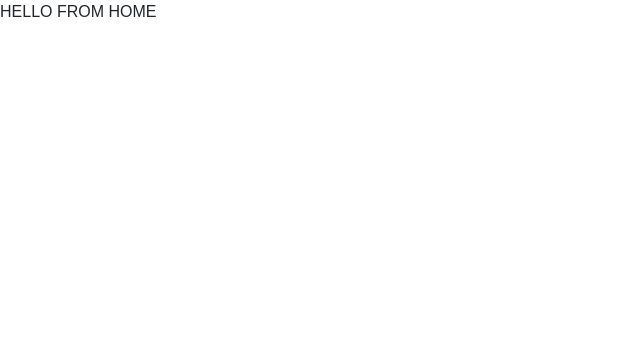
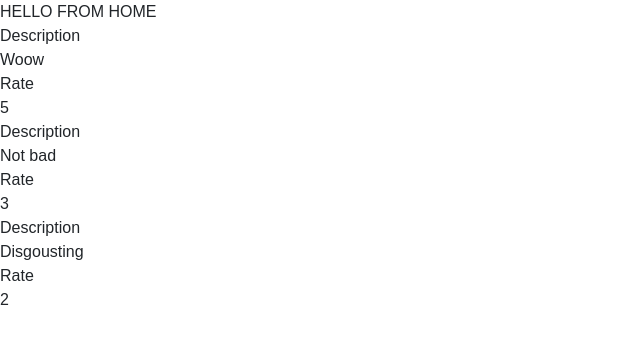
Before and after one commit to Philips7/flux-example, a React (Create React App) app: page / in a window 1280 px wide. Shown: the top 344 px of the page, without its empty margins (0-640 px from the left). Built offline with nearby package versions, Linux system fonts and the light colour scheme.

Commit message:
create RecipeStore

```diff
--- /dev/null
+++ b/src/flux/stores/ReceipeStore.js
@@ -0,0 +1,42 @@
+import EventEmmiter from 'events'
+
+class RecipeStore extends EventEmmiter {
+    constructor() {
+        super()
+        this.recipes = [
+            {
+                id: 34423423,
+                description: 'Woow',
+                rate: 5
+            },
+            {
+                id: 34436523,
+                description: 'Not bad',
+                rate: 3
+            },
+            {
+                id: 4543423,
+                description: 'Disgousting',
+                rate: 2
+            }
+        ]
+    }
+
+    getRecipes() {
+        return this.recipes
+    }
+
+    createTodo(description) {
+        const id = new Date()
+        this.recipes.push({
+            id,
+            description,
+            rated: '???'
+        })
+        this.emit('change')
+    }
+}
+
+const recipeStore = new RecipeStore()
+
+export default recipeStore
--- a/src/routes/Home/Home.js
+++ b/src/routes/Home/Home.js
@@ -1,11 +1,53 @@
 import React, { Component } from 'react'
+import RecipeStore from '../../flux/stores/ReceipeStore'
 
 export class Home extends Component {
+    constructor() {
+        super()
+        this.state = {
+            recipes: RecipeStore.getRecipes()
+        }
+    }
+
     render() {
         return (
             <div>
                 HELLO FROM HOME
+                <Recipes recipes={ this.state.recipes }/>
             </div>
         )
     }
 }
+
+class Recipes extends Component {
+    constructor(props) {
+        super(props)
+    }
+
+    componentWillMount() {
+        RecipeStore.on('change', () => {
+            this.setState({
+                recipes: RecipeStore.getRecipes()
+            })
+        })
+    }
+
+    render() {
+        return (
+            <div>
+                { this.props.recipes.map(recipe =>
+                    <div key={recipe.id}>
+                        <div>
+                            <div>Description</div>
+                            <div>{ recipe.description }</div>
+                        </div>
+                        <div>
+                            <div>Rate</div>
+                            <div>{ recipe.rate }</div>
+                        </div>
+                    </div>
+                ) }
+            </div>
+        )
+    }
+}
```
